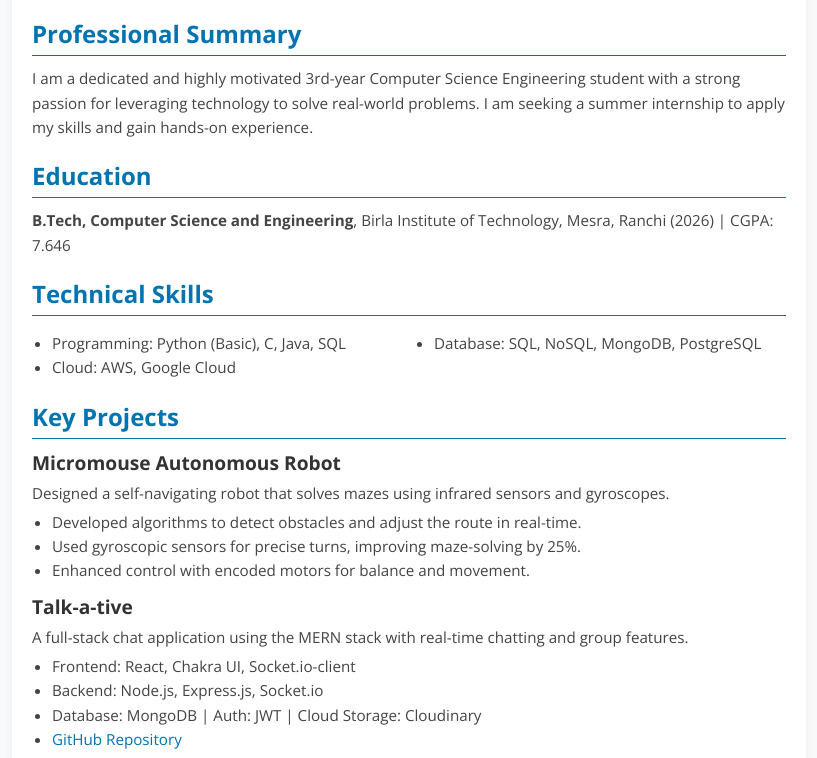
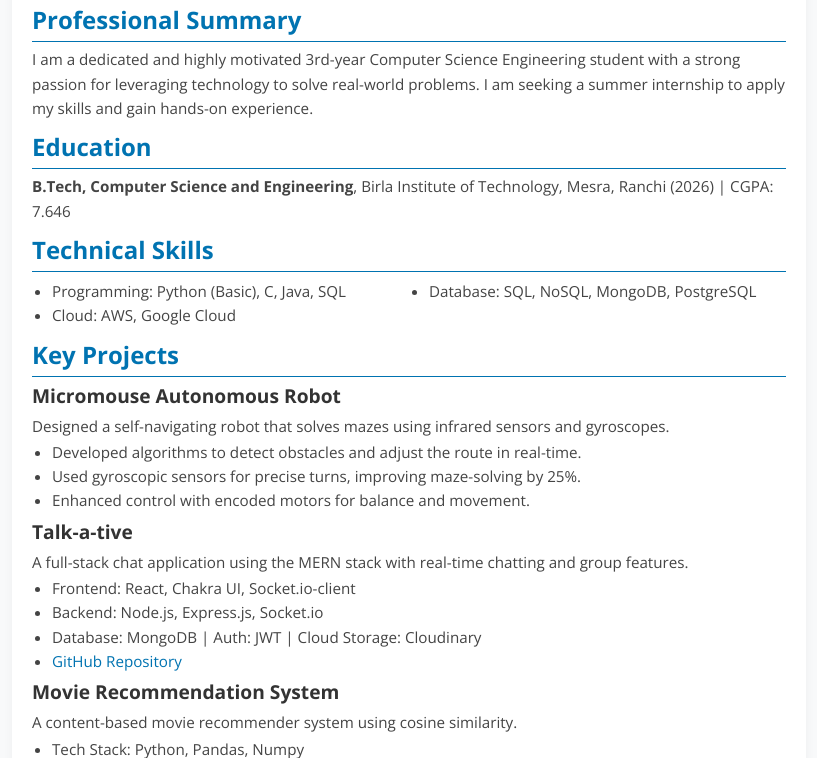
Before and after one commit to Sjha02463/Swati_resume, a plain HTML site: page index.html in a window 1280 px wide. Shown: the part 112-870 px from the top of the page, without its empty margins (231-1048 px from the left). Drawn offline with nearby package versions, Linux system fonts and the light colour scheme.

Commit message:
Update index.html

```diff
--- a/index.html
+++ b/index.html
@@ -17,7 +17,6 @@
             font-family: 'Open Sans', sans-serif;
             background-color: #f8f9fa;
             color: #333;
-            padding: 10px;
         }
 
         .resume-container {
@@ -38,7 +37,7 @@
 
         header h1 {
             font-size: 2.3em;
-            margin-bottom: 5px;
+            margin-bottom: 1px;
         }
 
         header p {
@@ -47,7 +46,7 @@
         }
 
         section {
-            margin-bottom: 20px;
+            margin-bottom: 10px;
         }
 
         section h2 {
@@ -55,7 +54,7 @@
             color: #0073b1;
             border-bottom: 1px solid #0073b1;
             padding-bottom: 5px;
-            margin-bottom: 10px;
+            margin-bottom: 5px;
         }
 
         p,
@@ -68,12 +67,12 @@
         h3 {
             font-size: 1.2em;
             color: #333;
-            margin: 10px 0 5px;
+            margin: 5px 0 5px;
         }
 
         ul {
             padding-left: 20px;
-            margin-top: 5px;
+            margin-top: 2px;
         }
 
         a {
@@ -88,8 +87,10 @@
         .skills-grid {
             display: grid;
             grid-template-columns: 1fr 1fr;
-            gap: 10px;
+
         }
+
+
 
         .certifications-prof-experience {
             display: grid;
```
